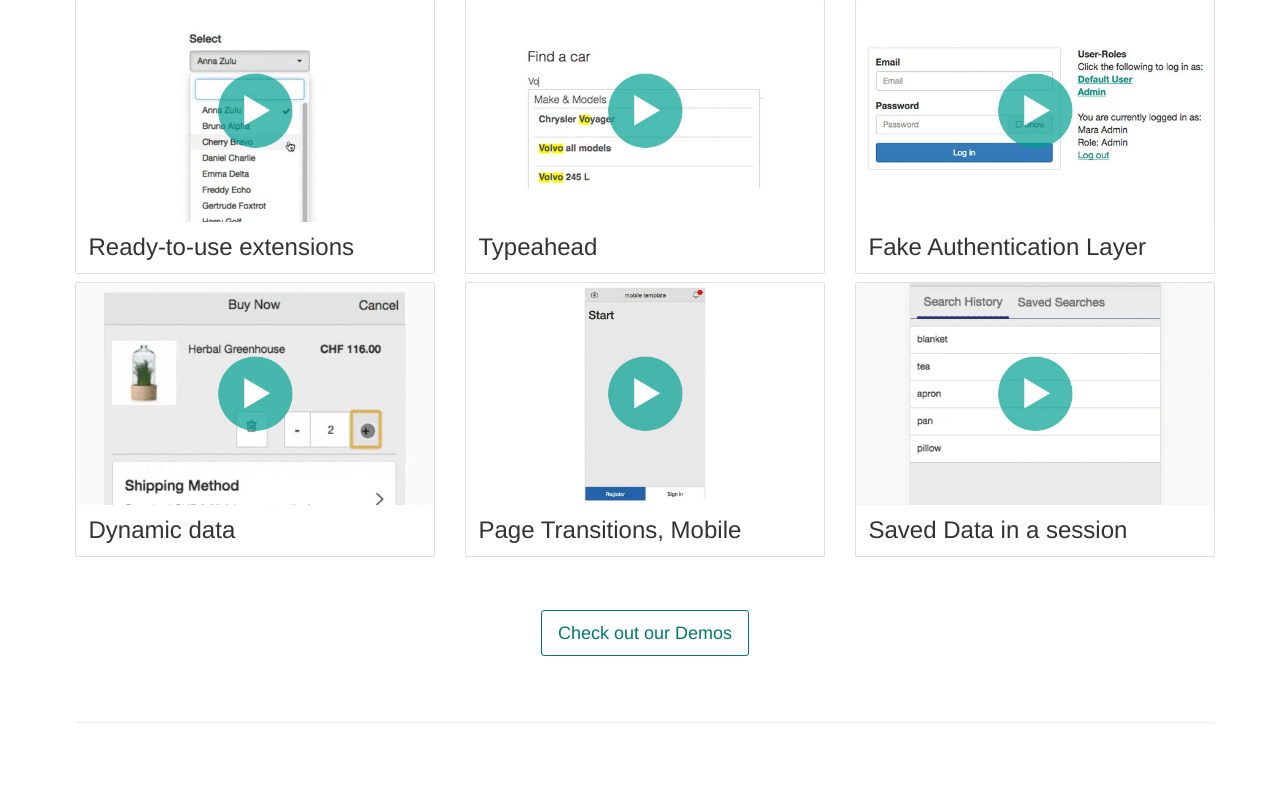
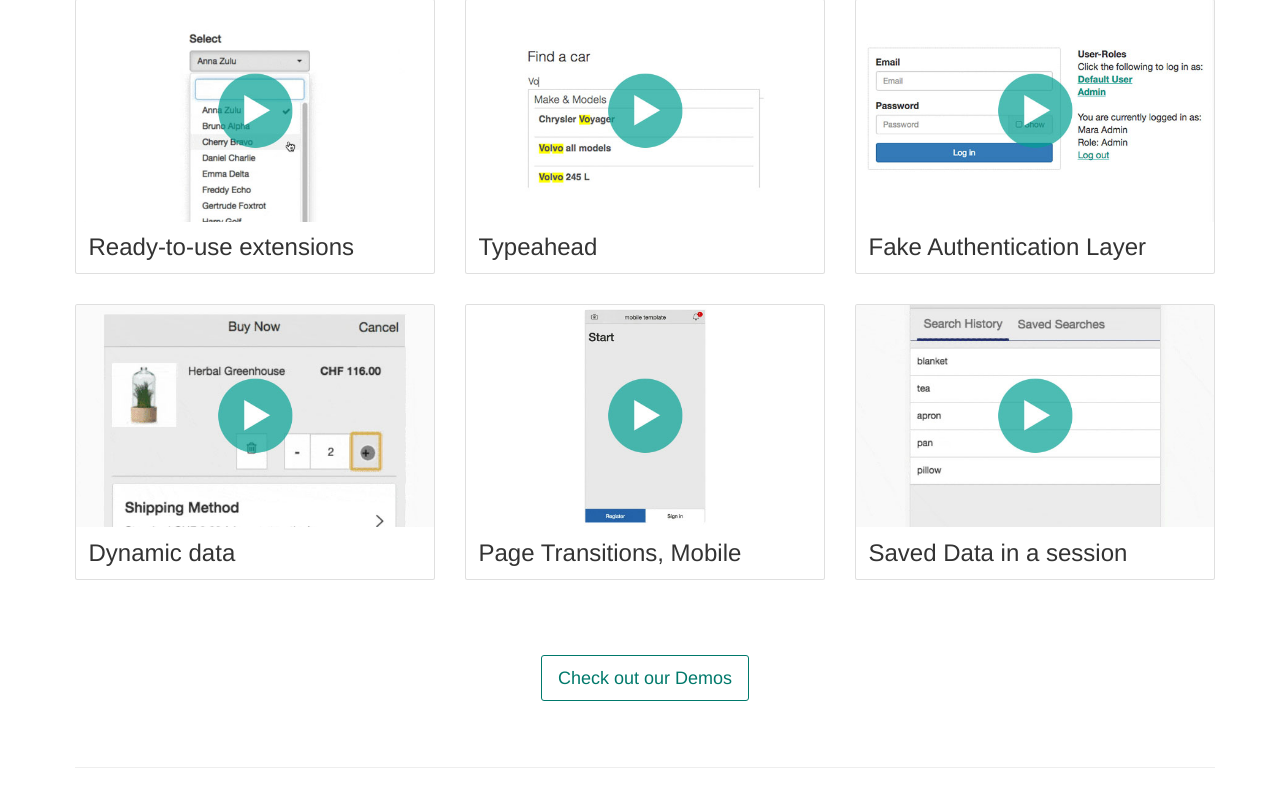
Before and after one commit to lessamess/protostrap-site, a PHP site: page /protostrap/ in a window 1280 px wide. Shown: the part 1467-2253 px from the top of the page. Run offline with PHP 8.4, Linux system fonts and the light colour scheme.

Commit message:
showcases absetzen

```diff
--- a/index.php
+++ b/index.php
@@ -156,7 +156,7 @@ $activeNavigation = "one";
             <div class="row flex-row">
                 <?php foreach ($showcases as $key => $showcase) { ?>
                 <div class="col-md-4">
-                    <div class="card">
+                    <div class="card" style="margin-bottom: 30px;">
                         <figure>
                           <img src="<?php echo $showcase['bild'] ;?>" class="card-img-top img-responsive" alt="Static Image" data-alt="<?php echo $showcase['gif'] ;?>">
                         </figure>
```
